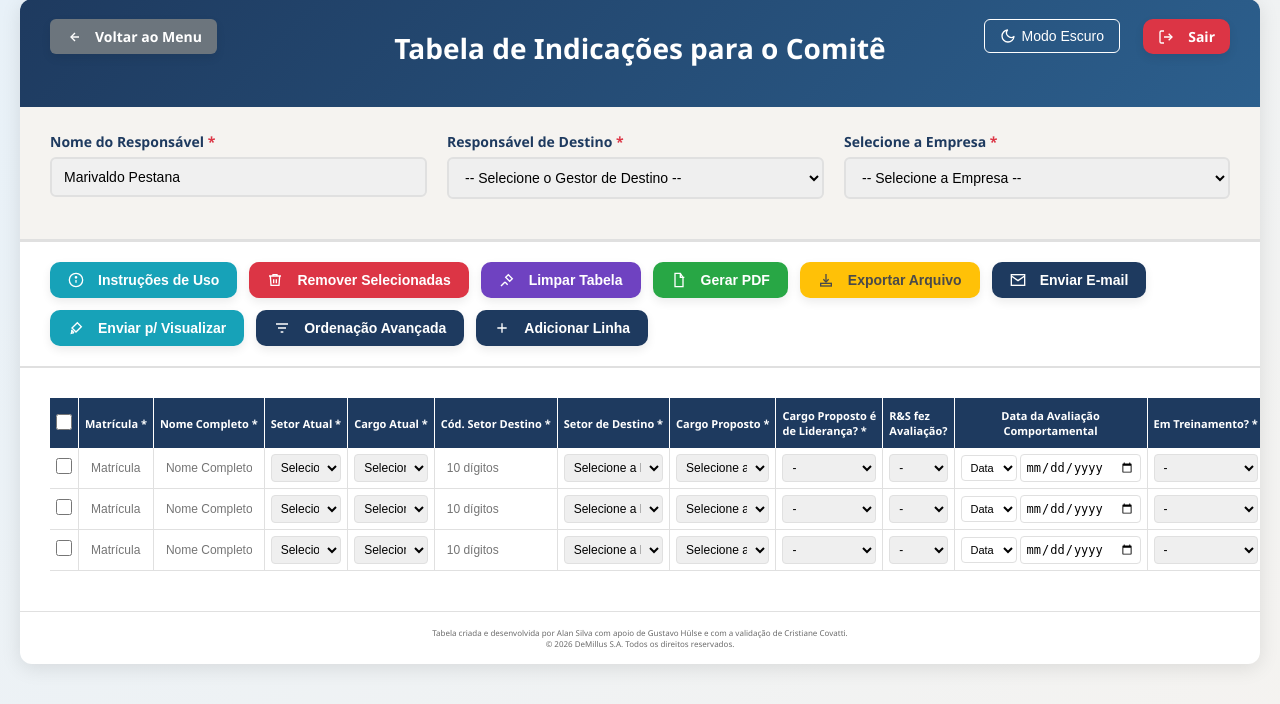
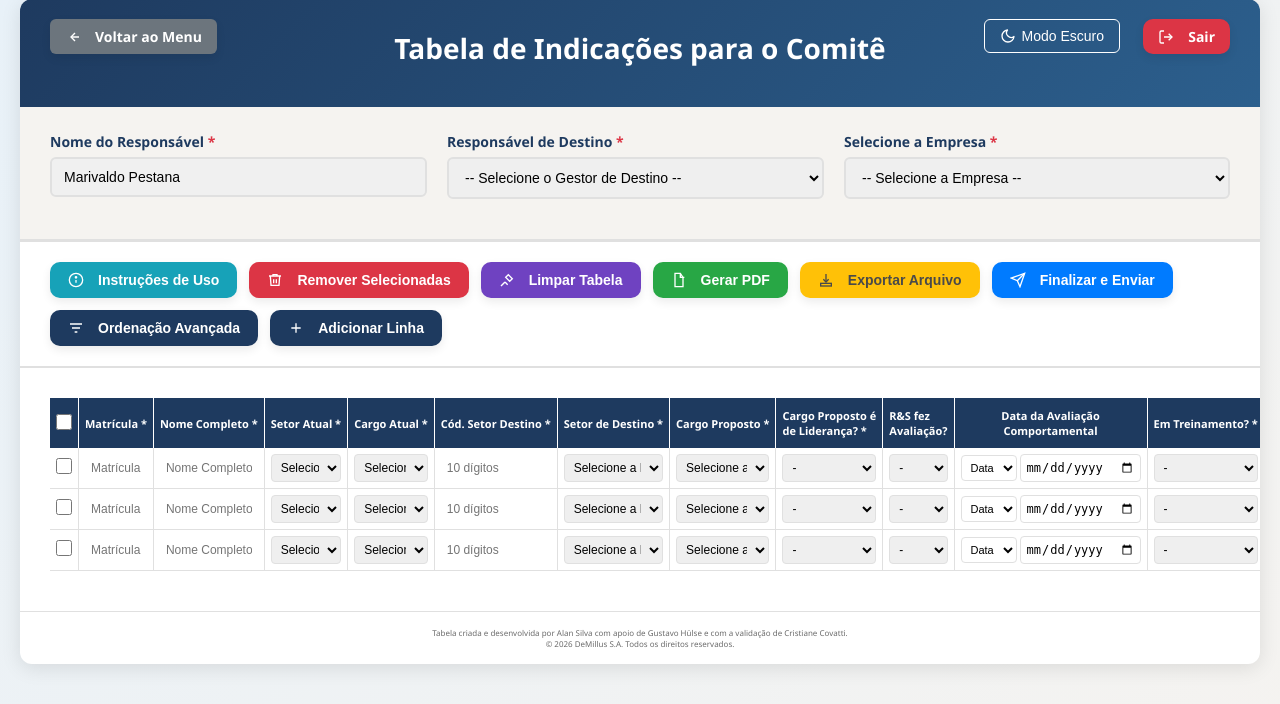
Before and after one commit to maiornerd/projeto_remuneracao, a Flask app: page /tabela in a window 1280 px wide. Shown: the part 21-725 px from the top of the page. Run offline with Flask 3, Linux system fonts and the light colour scheme; a user stored in the database is signed in; data comes from the database, SQL or seed files in the repository; both versions use the stored data as it was after the commit; some libraries are stand-ins or nearby versions.

Commit message:
Melhorias de UI, unificacao de botoes, e disparo de email

```diff
--- a/templates/formulario.html
+++ b/templates/formulario.html
@@ -830,22 +830,13 @@
                 </svg>
                 Exportar Arquivo
             </button>
-            <button class="btn btn-primary" onclick="sendEmail()"
-                title="Gerar arquivos e abrir e-mail no Thunderbird (Ctrl+K)">
+            <button class="btn btn-primary" style="background-color: #007bff; border-color: #007bff;" onclick="finalizarEEnviar()"
+                title="Concluir processo: salvar, gerar arquivos e preparar e-mail">
                 <svg viewBox="0 0 24 24">
-                    <rect x="2" y="4" width="20" height="16" />
-                    <polyline points="22,6 12,13 2,6" />
+                    <path d="M22 2L11 13" />
+                    <polygon points="22 2 15 22 11 13 2 9 22 2" />
                 </svg>
-                Enviar E-mail
-            </button>
-            <button class="btn btn-success" style="background-color: #17a2b8; border-color: #17a2b8; color: white;"
-                onclick="enviarParaVisualizacao()" title="Enviar para a página de Visualizar Indicações">
-                <svg viewBox="0 0 24 24">
-                    <path d="M5 15l4 4" />
-                    <path d="M14 4l6 6-8 8-6-6z" />
-                    <path d="M9 19l-4 1 1-4" />
-                </svg>
-                Enviar p/ Visualizar
+                Finalizar e Enviar
             </button>
             <button class="btn btn-primary" onclick="toggleSortPanel()" title="Mostrar/ocultar painel de ordenação">
                 <svg viewBox="0 0 24 24">
@@ -2818,9 +2809,9 @@
             }
         });
         // ============================================
-        // FUNÇÃO: ENVIO DE E-MAIL COM THUNDERBIRD
+        // FUNÇÃO UNIFICADA: FINALIZAR E ENVIAR
         // ============================================
-        function sendEmail() {
+        function finalizarEEnviar() {
             // --- 1. VALIDAÇÕES (idênticas às de exportCSV/showPDFModal) ---
             const invalidMatriculas = checkNumericMatriculaBlock();
             if (invalidMatriculas.length > 0) {
@@ -3049,73 +3040,16 @@
             // Abre o Thunderbird (ou cliente de e-mail padrão) com o assunto e corpo pré-preenchidos
             window.location.href = mailtoLink;
 
-            // --- 6. AVISO SOBRE O ANEXO MANUAL ---
-            setTimeout(() => {
-                showCustomAlert(
-                    '📧 E-mail Preparado',
-                    `✅ Os arquivos foram baixados com sucesso na sua pasta de Downloads:\n\n` +
-                    `📄 Indicacoes_Promocao_${date}.pdf\n` +
-                    `📊 Indicacoes_Promocao_${date}.csv\n\n` +
-                    `⚠️ ATENÇÃO: Por segurança, os navegadores não permitem anexar arquivos automaticamente ao e-mail.\n\n` +
-                    `👉 Por favor, anexe manualmente os dois arquivos acima no e-mail que acabou de abrir no seu cliente de e-mail corporativo (Thunderbird, Outlook, Gmail, etc.) antes de enviar.`
-                );
-            }, 1500);
-        }
-
-        function enviarParaVisualizacao() {
-            // VERIFICAÇÃO DE MATRÍCULAS COM LETRAS (SEGURANÇA EXTRA)
-            const invalidMatriculas = checkNumericMatriculaBlock();
-            if (invalidMatriculas.length > 0) {
-                showCustomAlert('⚠️ ATENÇÃO', '❌ BLOQUEADO: O campo matrícula deve conter APENAS números.\n\nPENDÊNCIAS:\n' + invalidMatriculas.join('\n') + '\n\nPor favor, corrija as matrículas antes de prosseguir.');
-                return;
-            }
-
-            const duplicateCheck = hasDuplicatedMatriculas();
-            if (duplicateCheck.hasDuplicates) {
-                showCustomAlert('⚠️ ATENÇÃO', '❌ BLOQUEADO: Existem matrículas duplicadas na tabela.\n\nMatrículas repetidas: ' + duplicateCheck.duplicatedValues.join(', ') + '\n\nPor favor, corrija as matrículas duplicadas antes de prosseguir.');
-                return;
-            }
-
-            const leadershipErrors = checkLeadershipBlock();
-            if (leadershipErrors.length > 0) {
-                const listaNomes = leadershipErrors.join('\n');
-                showCustomAlert('⚠️ ATENÇÃO', '❌ BLOQUEADO: Existem problemas de Avaliação de R&S.\n\n' + listaNomes);
-                return;
-            }
-
-            const trainingErrors = checkTrainingBlock();
-            if (trainingErrors.length > 0) {
-                const listaNomes = trainingErrors.join('\n');
-                showCustomAlert('⚠️ ATENÇÃO', '❌ BLOQUEADO: Problemas de Carta de Treinamento.\n\n' + listaNomes);
-                return;
-            }
-
-            const missingDateErrors = checkMissingDatesBlock();
-            if (missingDateErrors.length > 0) {
-                const listaNomes = missingDateErrors.join('\n');
-                showCustomAlert('⚠️ ATENÇÃO', '❌ BLOQUEADO: Existem informações de data obrigatórias faltando.\n\n' + listaNomes);
-                return;
-            }
-
-            const errors = validateRequiredFields();
-            if (errors.length > 0) {
-                showCustomAlert('⚠️ ATENÇÃO', 'Preencha os campos obrigatórios antes de enviar:\n\n• ' + errors.join('\n• '));
-                return;
-            }
-
-            // Coletar dados
+            // --- 6. ACESSO AO BANCO DE DADOS E AVISO FINAL ---
             const responsavelDestinoEl = document.getElementById('responsavel_destino');
             const responsavelDestino = responsavelDestinoEl && responsavelDestinoEl.selectedIndex >= 0 ? responsavelDestinoEl.options[responsavelDestinoEl.selectedIndex].text : '';
 
             const rowsData = [];
             const rows = document.querySelectorAll('#tableBody tr');
-
-            let indicacoesEnviadas = 0;
             rows.forEach(row => {
                 const matricula = row.querySelector('[data-field="matricula"]').value;
                 if (!matricula) return;
 
-                indicacoesEnviadas++;
                 const rowData = {
                     matriculaCompleta: getMatriculaComEmpresa(matricula),
                     nome: row.querySelector('[data-field="nome"]').value,
@@ -3127,38 +3061,36 @@
                 rowsData.push(rowData);
             });
 
-            if (rowsData.length === 0) {
-                showCustomAlert('⚠️ ATENÇÃO', 'A tabela está vazia. Adicione pelo menos uma indicação válida.');
-                return;
-            }
-
             const payload = {
                 responsavelDestino: responsavelDestino,
                 rows: rowsData
             };
 
-            // Enviar ao backend
-            fetch('/api/salvar', {
-                method: 'POST',
-                headers: { 'Content-Type': 'application/json' },
-                body: JSON.stringify(payload)
-            })
+            setTimeout(() => {
+                fetch('/api/salvar', {
+                    method: 'POST',
+                    headers: { 'Content-Type': 'application/json' },
+                    body: JSON.stringify(payload)
+                })
                 .then(res => res.json())
                 .then(data => {
                     if (data.success) {
-                        // Limpa o cache para que a tabela antiga não volte ao abrir o formulário
                         localStorage.removeItem('tabelaIndicacoesData');
-                        showCustomAlert('✅ Sucesso', `Foram enviadas ${indicacoesEnviadas} indicações para análise do Comitê.\nRedirecionando para o painel de visualização...`);
+                        showCustomAlert(
+                            '✅ Processo Concluído!',
+                            `1. Seu cliente de e-mail padrão foi aberto. NÃO ESQUEÇA de anexar os arquivos (PDF e CSV) que estão em seus Downloads.\n\n2. Foram enviadas ${totalIndicacoes} indicações para o painel do Comitê.\n\nRedirecionando para visualização...`
+                        );
                         setTimeout(() => {
                             window.location.href = '/visualizar';
-                        }, 2500);
+                        }, 4000);
                     } else {
-                        showCustomAlert('❌ Erro', 'Ocorreu um erro ao enviar: ' + (data.error || 'Desconhecido'));
+                        showCustomAlert('❌ Erro', 'Ocorreu um erro ao enviar para o banco: ' + (data.error || 'Desconhecido'));
                     }
                 })
                 .catch(err => {
-                    showCustomAlert('❌ Erro', 'Ocorreu um erro de conexão: ' + err);
+                    showCustomAlert('❌ Erro', 'Ocorreu um erro de conexão com o banco: ' + err);
                 });
+            }, 1000); // Aguarda 1 seg para garantir que o cliente de e-mail abriu sem conflito
         }
 
     </script>
--- a/templates/visualizar.html
+++ b/templates/visualizar.html
@@ -764,10 +764,12 @@
                     Trilha de Auditoria
                 </h3>
                 <div style="display: flex; gap: 10px; align-items: center;">
+                    {% if is_master %}
                     <button class="btn-print-modal" onclick="window.print()" title="Imprimir Histórico" style="background: #f8f9fa; border: 1px solid #ddd; border-radius: 4px; padding: 5px 8px; cursor: pointer; display: flex; align-items: center; gap: 5px; font-size: 12px; color: #1e3a5f;">
                         <svg viewBox="0 0 24 24" width="16" height="16" fill="none" stroke="currentColor" stroke-width="2" stroke-linecap="round" stroke-linejoin="round"><polyline points="6 9 6 2 18 2 18 9"></polyline><path d="M6 18H4a2 2 0 0 1-2-2v-5a2 2 0 0 1 2-2h16a2 2 0 0 1 2 2v5a2 2 0 0 1-2 2h-2"></path><rect x="6" y="14" width="12" height="8"></rect></svg>
                         Imprimir
                     </button>
+                    {% endif %}
                     <button class="modal-historico-close" onclick="fecharHistorico()">&times;</button>
                 </div>
             </div>
@@ -1028,6 +1030,8 @@
             body.dark-mode th { background-color: #1a2a3a !important; }
             body.dark-mode tr:nth-child(even) { background-color: #1a1a1a !important; }
             body.dark-mode tr:hover { background-color: #333 !important; }
+            body.dark-mode .filters-container h3, body.dark-mode .header-bar h2 { color: #8ab4f8 !important; }
+            body.dark-mode .header-bar h2 svg { stroke: #8ab4f8 !important; }
         `;
         const styleSheet = document.createElement("style");
         styleSheet.innerText = darkModeStyles;
```
Also changed, not shown: templates/admin_usuarios.html (+25 -4 lines), app.db.
